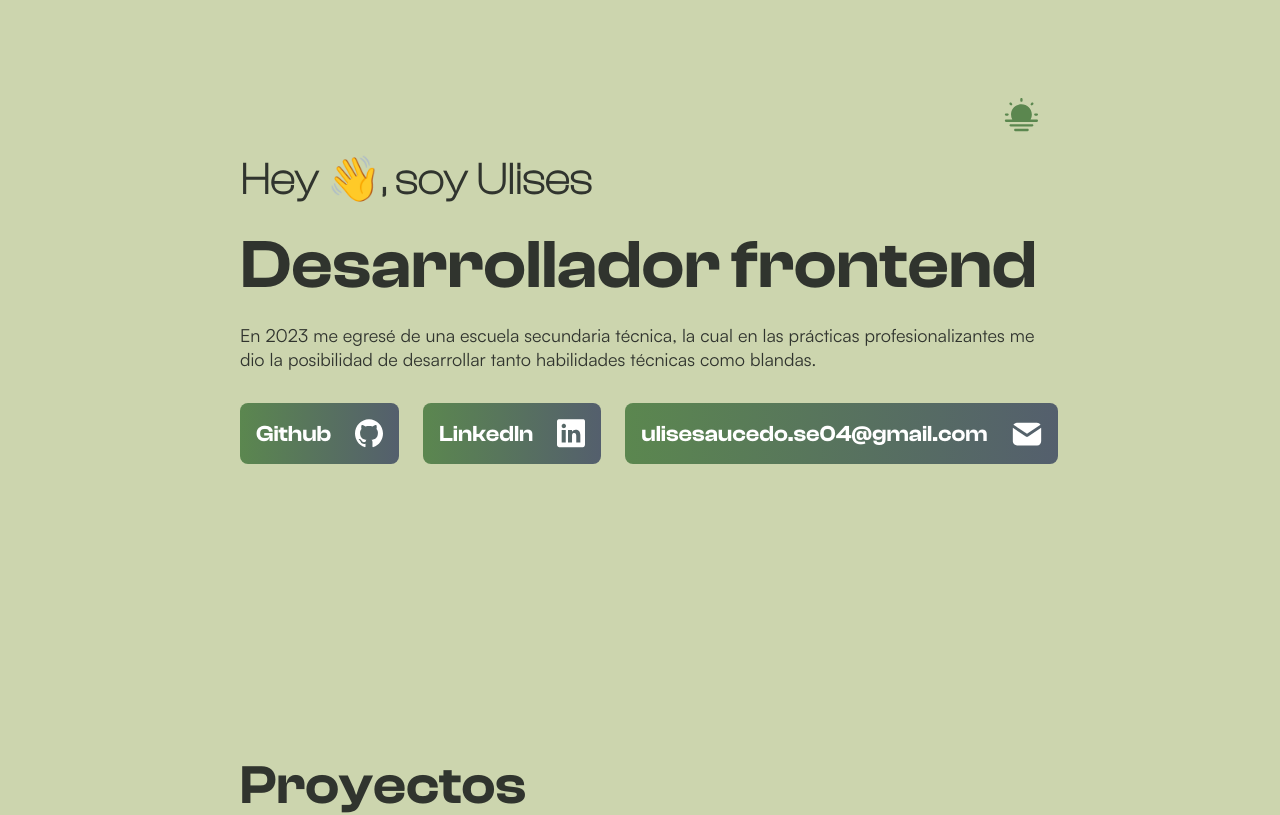
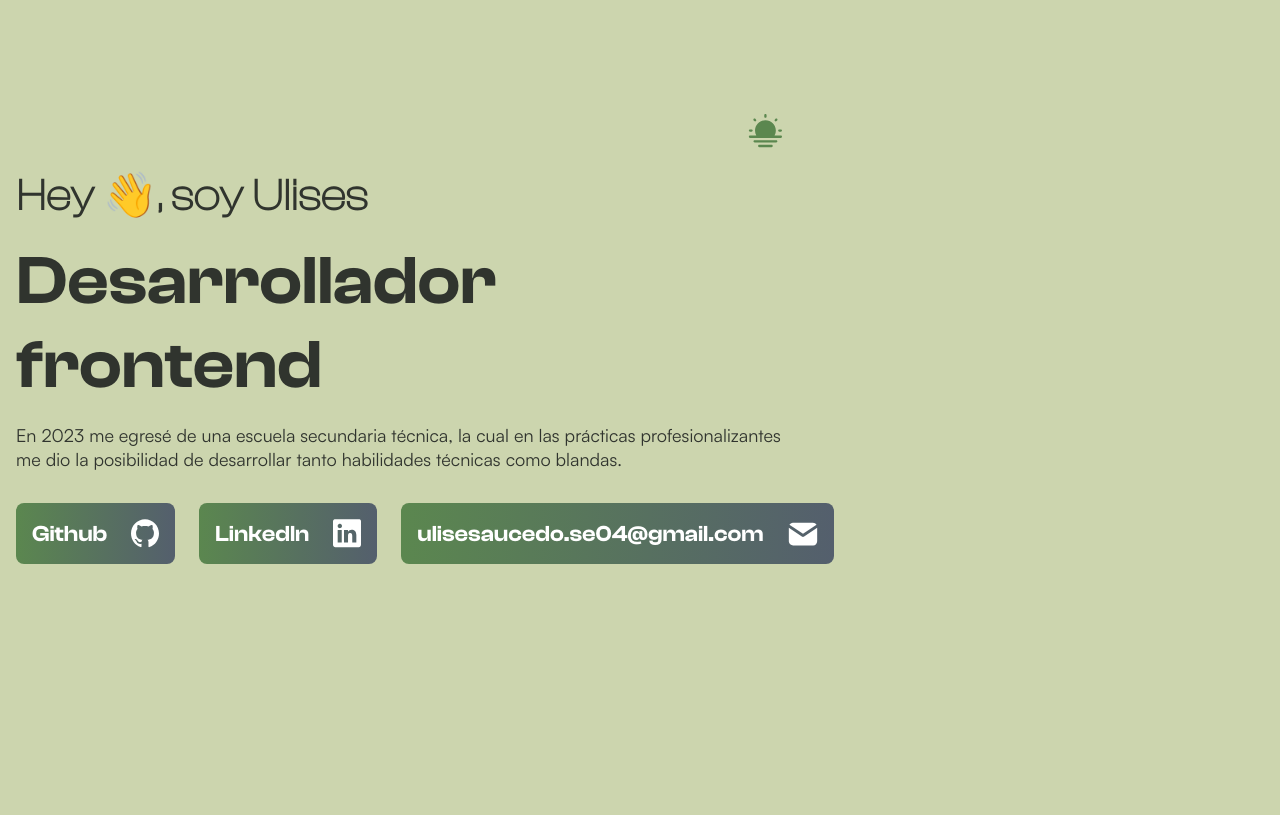
Before and after one commit to Ulises-Saucedo/portfolio, a Vue app: page / in a window 1280 px wide. Shown: the top 815 px of the page. Built offline with nearby package versions, Linux system fonts and the light colour scheme.

Commit message:
styles updated

```diff
--- a/src/App.vue
+++ b/src/App.vue
@@ -31,8 +31,7 @@ const toggleDark = useToggle(isDark);
   background: #ccd5ae;
 }
 .main-section {
-  margin: 0px auto;
-  padding: 256px 0;
+  margin: 256px auto;
   display: flex;
   flex-direction: column;
   padding: 16px;
@@ -41,7 +40,7 @@ const toggleDark = useToggle(isDark);
 }
 @media screen and (max-width: 1400px) {
   .main-section {
-    padding: 96px 0;
+    margin: 96px 0;
     max-width: 800px;
   }
 }
```
